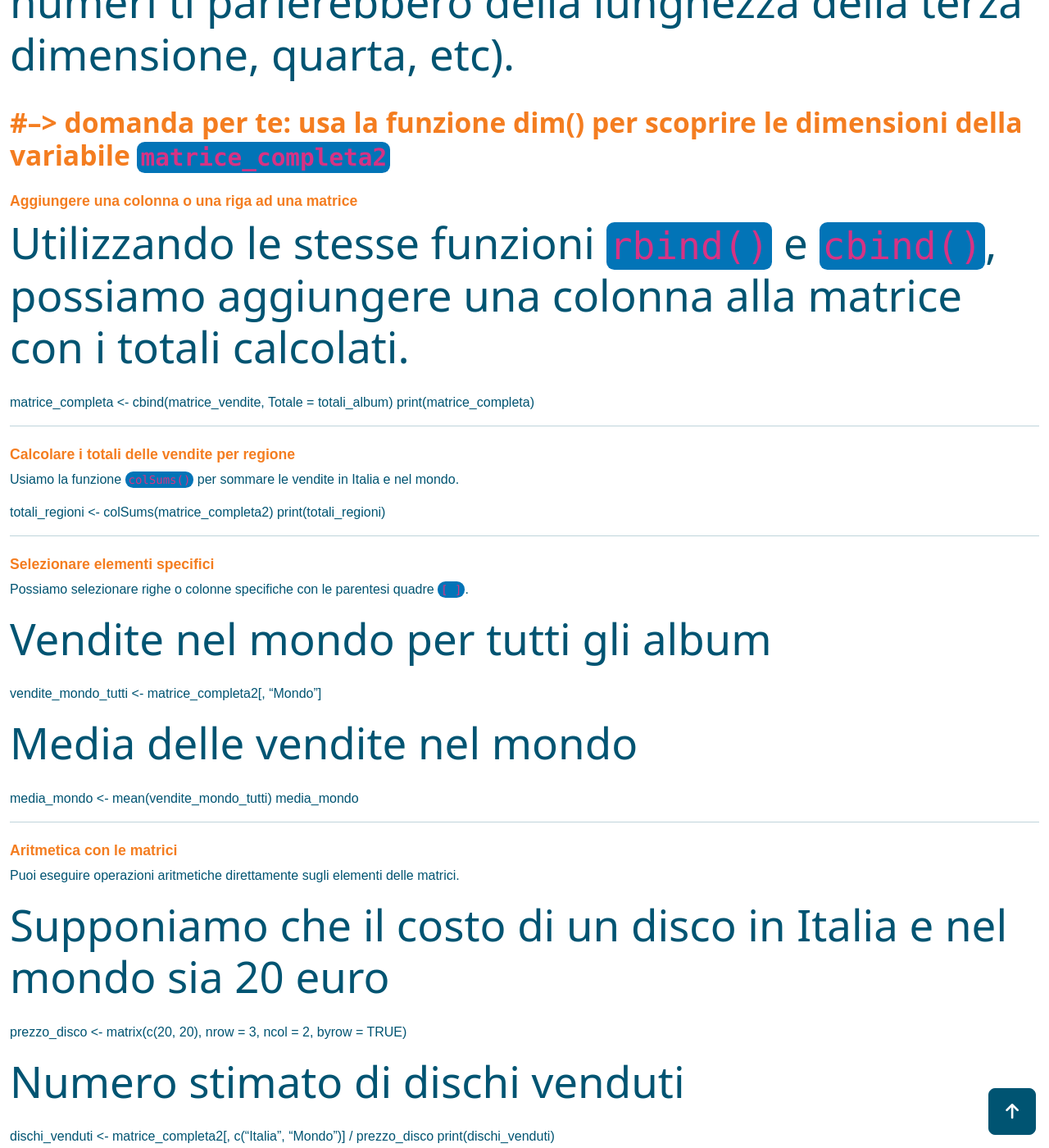
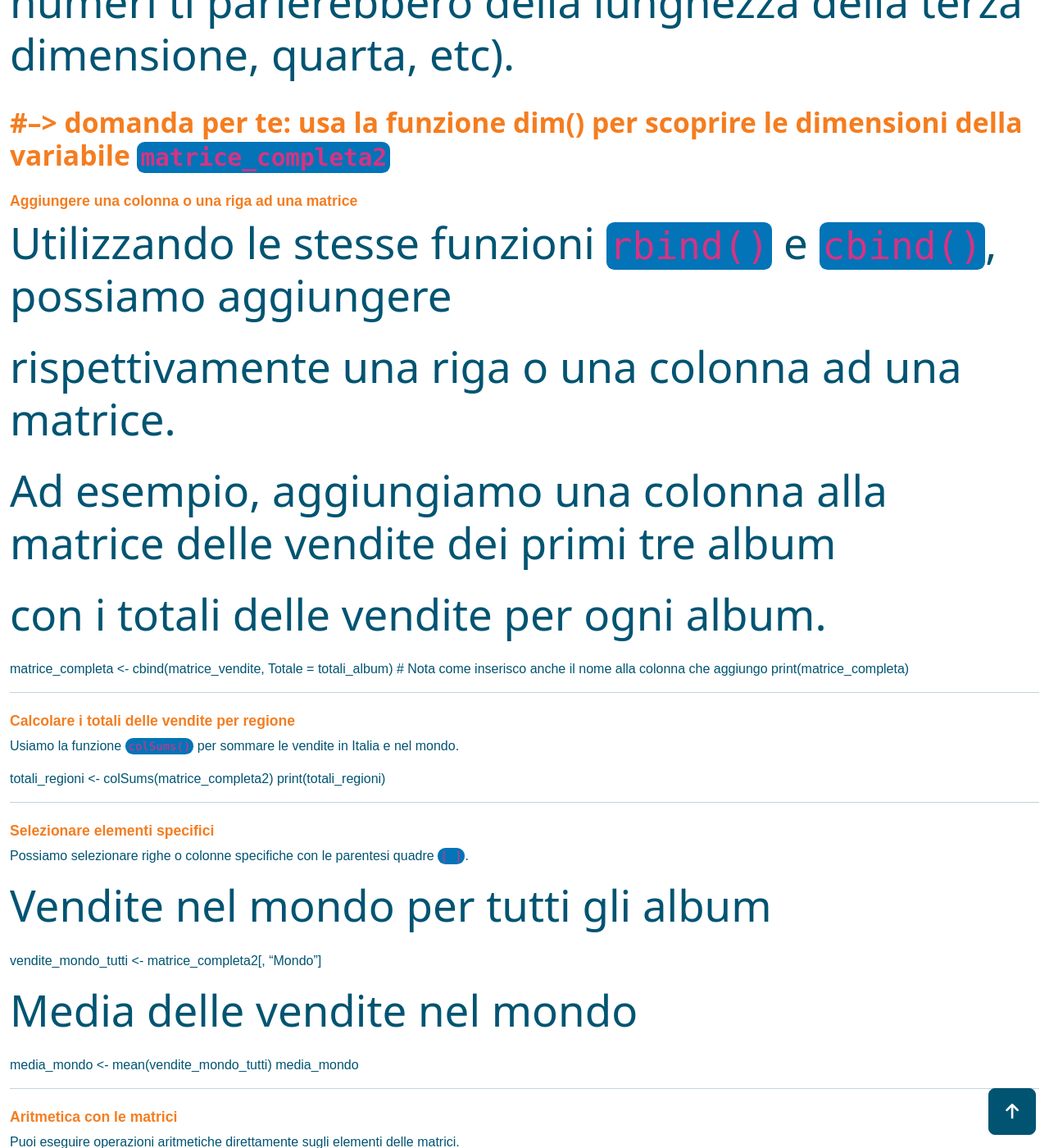
Before and after one commit to maghetta/Corso-R-livello-base__BBC, a Jekyll site: the page built from pages/tutorials/Matrici_in_R.md, in a window 1280 px wide and 1400 px high, scrolled down 7323 px. Shown: the whole window at 82% size. Built offline with Jekyll 4.4.1, drawn with Linux system fonts in a browser that asks for light colours.

Commit message:
Update Matrici_in_R.md

```diff
--- a/pages/tutorials/Matrici_in_R.md
+++ b/pages/tutorials/Matrici_in_R.md
@@ -130,9 +130,12 @@ print(matrice_completa2)
 ---
 
 #### **Aggiungere una colonna o una riga ad una matrice**
-# Utilizzando le stesse funzioni `rbind()` e `cbind()`, possiamo aggiungere una colonna alla matrice con i totali calcolati.
+# Utilizzando le stesse funzioni `rbind()` e `cbind()`, possiamo aggiungere
+# rispettivamente una riga o una colonna ad una matrice.
+# Ad esempio, aggiungiamo una colonna alla matrice delle vendite dei primi tre album
+# con i totali delle vendite per ogni album.
 
-matrice_completa <- cbind(matrice_vendite, Totale = totali_album)
+matrice_completa <- cbind(matrice_vendite, Totale = totali_album)  # Nota come inserisco anche il nome alla colonna che aggiungo
 print(matrice_completa)
 
 ---
```
